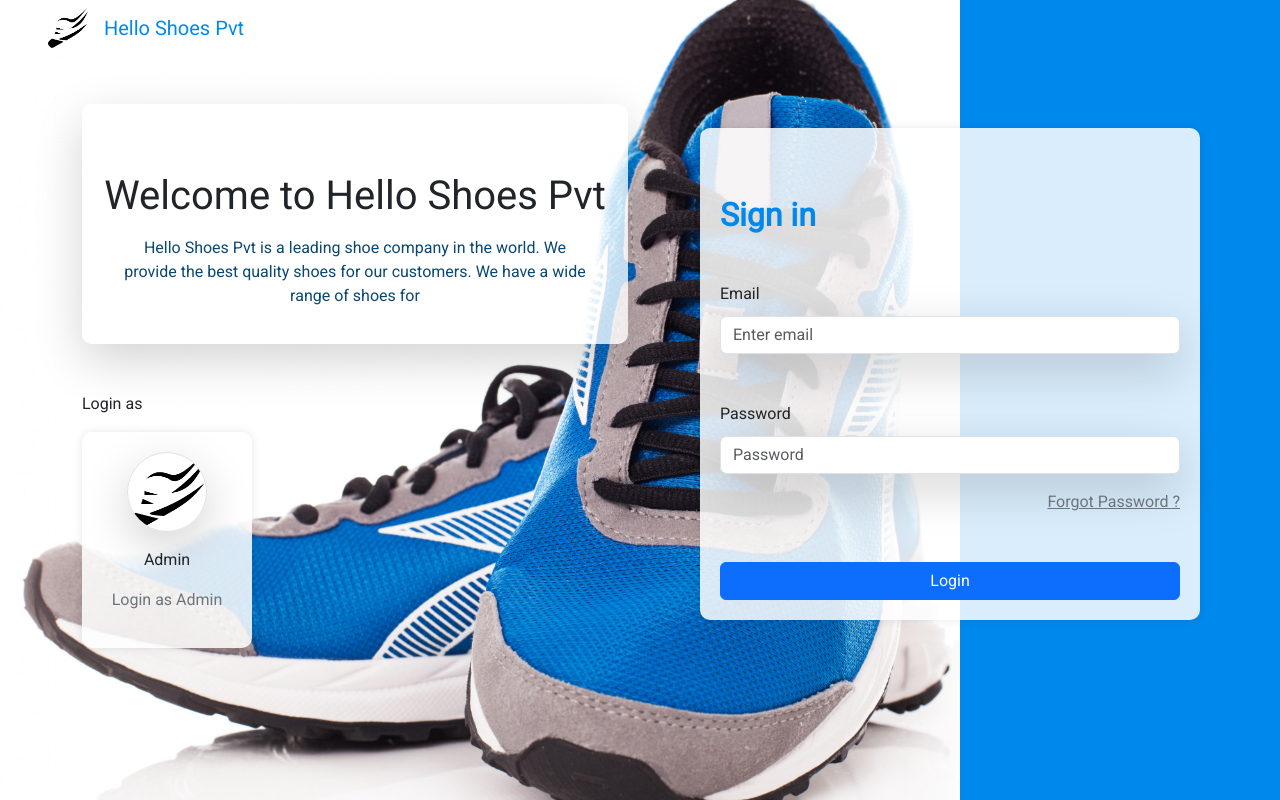
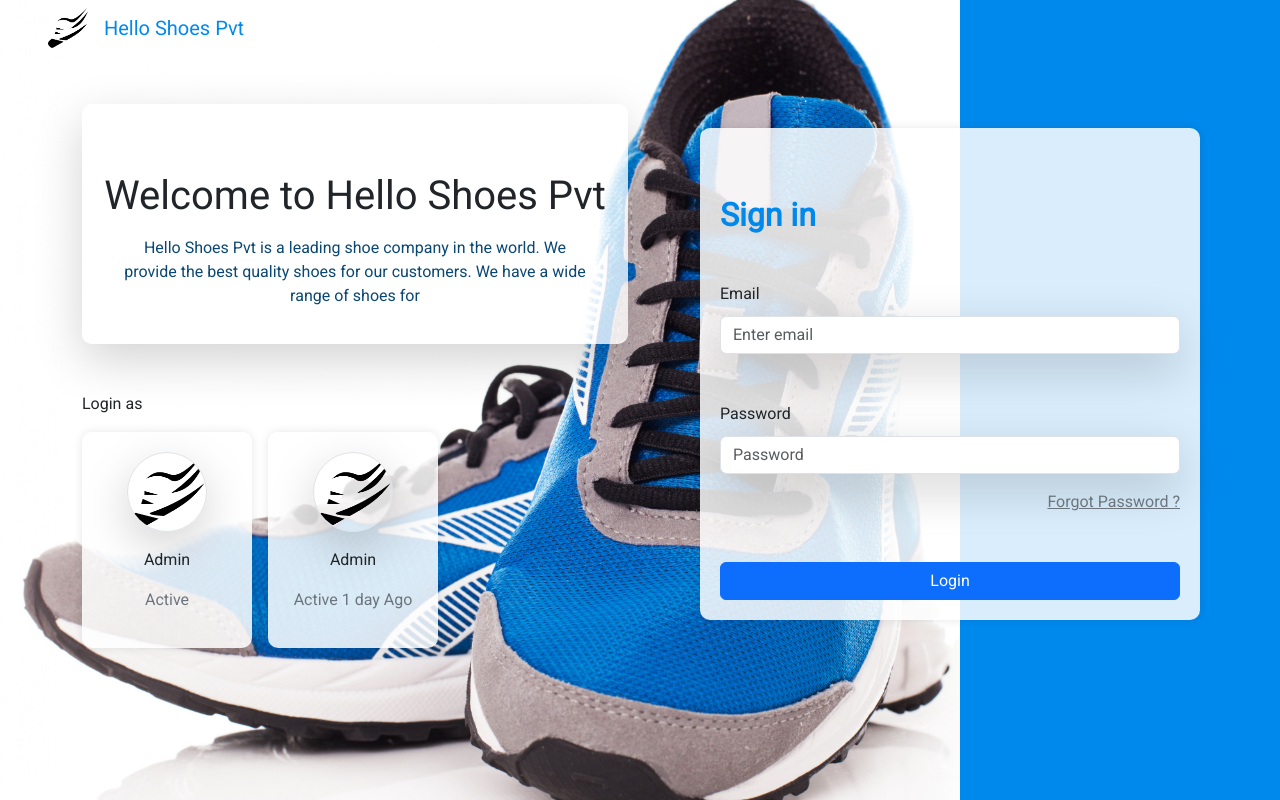
Before and after one commit to savindaJ/Hello-Shoes-Pvt.-Ltd, a plain HTML site: page helloshoespvt-frontend/index.html in a window 1280 px wide. Drawn offline with Linux system fonts and the light colour scheme.

Commit message:
finish login

```diff
--- a/helloshoespvt-frontend/index.html
+++ b/helloshoespvt-frontend/index.html
@@ -31,13 +31,20 @@
             <div class="mt-5">
                 <div>
                     <p>Login as</p>
-                    <div class="d-flex">
+                    <div class="d-flex gap-3">
                         <div class="login-card">
                             <div class="w-100 justify-content-center d-flex">
                                 <img src="assets/images/Logo-dark.png" class="img-fluid rounded-circle border card-img shadow-lg" alt="">
                             </div>
                             <p class="text-center mt-3">Admin</p>
-                            <p class="text-center text-secondary">Login as Admin</p>
+                            <p class="text-center text-secondary">Active</p>
+                        </div>
+                        <div class="login-card">
+                            <div class="w-100 justify-content-center d-flex">
+                                <img src="assets/images/Logo-dark.png" class="img-fluid rounded-circle border card-img shadow-lg" alt="">
+                            </div>
+                            <p class="text-center mt-3">Admin</p>
+                            <p class="text-center text-secondary">Active 1 day Ago</p>
                         </div>
                     </div>
                 </div>
```
